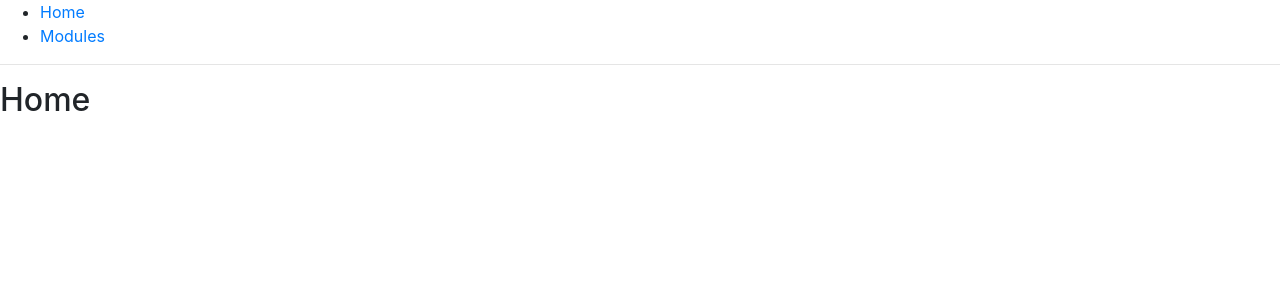
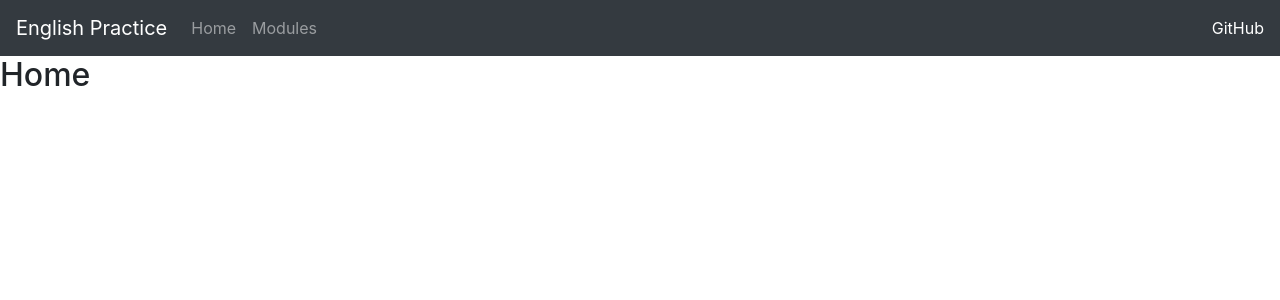
Before and after one commit to ernestojr/english-front, a React (Create React App) app: page / in a window 1280 px wide. Shown: the top 300 px of the page. Built offline with nearby package versions, Linux system fonts and the light colour scheme; no server answers.

Commit message:
Added nav bar.

```diff
--- a/public/index.html
+++ b/public/index.html
@@ -24,7 +24,7 @@
       work correctly both with client-side routing and a non-root public URL.
       Learn how to configure a non-root public URL by running `npm run build`.
     -->
-    <title>React App</title>
+    <title>English Practice</title>
   </head>
   <body>
     <noscript>You need to enable JavaScript to run this app.</noscript>
--- a/src/components/Menu.jsx
+++ b/src/components/Menu.jsx
@@ -1,16 +1,17 @@
 import React, { Fragment } from 'react';
 import { Link } from 'react-router-dom';
+import {
+  NavItem,
+} from 'reactstrap';
 
 const Menu = () => (
 	<Fragment>
-		<ul>
-			<li>
-				<Link to='/'>Home</Link>
-			</li>
-			<li>
-				<Link to='/modules'>Modules</Link>
-			</li>
-		</ul>
+		<NavItem>
+			<Link className="nav-link" to='/'>Home</Link>
+		</NavItem>
+		<NavItem>
+			<Link className="nav-link" to='/modules'>Modules</Link>
+		</NavItem>
 	</Fragment>
 );
 
--- a/src/layouts/Base.jsx
+++ b/src/layouts/Base.jsx
@@ -1,13 +1,36 @@
-import React, { Fragment } from 'react';
+import React, { Fragment, useState } from 'react';
+import { useLocation } from 'react-router-dom';
+import {
+  Collapse,
+  Navbar,
+  NavbarToggler,
+  NavbarBrand,
+	Nav,
+	NavbarText,
+	Breadcrumb, BreadcrumbItem,
+} from 'reactstrap';
 
 import Menu from '../components/Menu';
 
-const Base = props => (
-	<Fragment>
-		<Menu />
-		<hr />
-		<section>{ props.children }</section>
-	</Fragment>
-);
+const Base = props => {
+	const [isOpen, setIsOpen] = useState(false);
+	const toggle = () => setIsOpen(!isOpen);
+	console.log('search', useLocation());
+	return (
+		<Fragment>
+			<Navbar color="dark" dark expand="md">
+        <NavbarBrand href="/">English Practice</NavbarBrand>
+        <NavbarToggler onClick={toggle} />
+        <Collapse isOpen={isOpen} navbar>
+          <Nav className="mr-auto" navbar>
+						<Menu />
+          </Nav>
+					<NavbarText><a href="https://github.com/ernestojr">GitHub</a></NavbarText>
+        </Collapse>
+      </Navbar>
+			<section>{ props.children }</section>
+		</Fragment>
+	);
+}
 
 export default Base;
```
